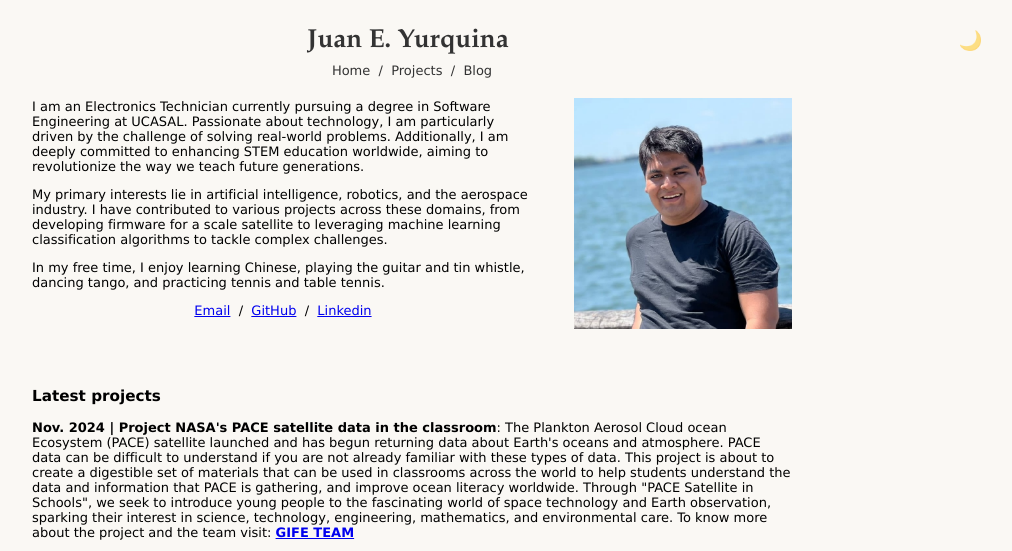
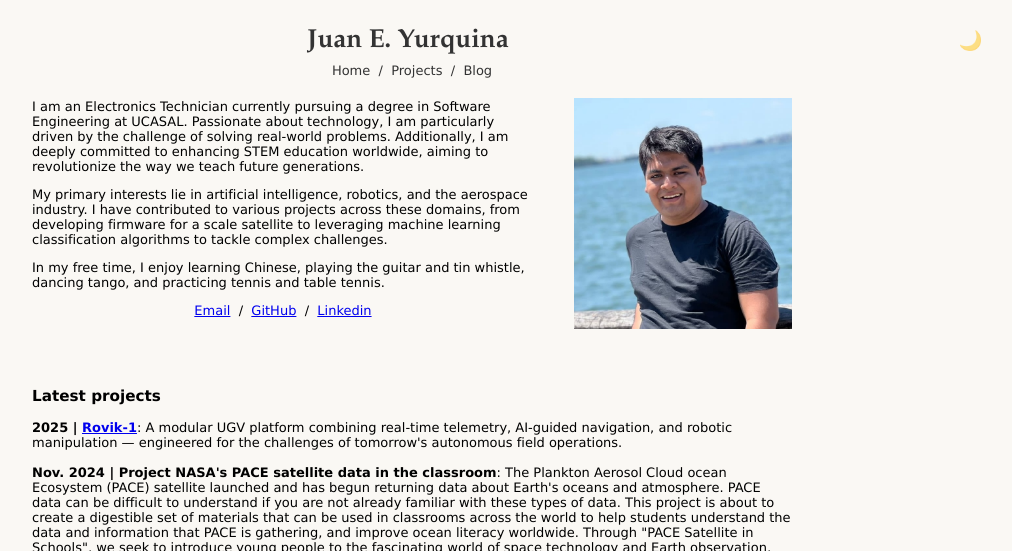
Before and after one commit to estebanjy/estebanjy.github.io, a Jekyll site: the page built from index.html, in a window 1280 px wide and 900 px high, cut to the strip 0-551 px from the top of the window. Shown: the whole strip, without its empty margins (228-1240 px from the left). Built offline with Jekyll 4.4.1, drawn with Linux system fonts in a browser that asks for light colours.

Commit message:
add Rovik-1 project to projects section

```diff
--- a/index.html
+++ b/index.html
@@ -38,6 +38,9 @@ title: Home
             <tr style="padding:0px">
               <td style="padding:20px;width:75%;vertical-align:middle">
                 <h3>Latest projects</h3>
+                <b>2025 | <a href="https://www.rovik1.com">Rovik-1</a></b>: A modular UGV platform combining real-time telemetry, AI-guided navigation, and robotic manipulation — engineered for the challenges of tomorrow's autonomous field operations.
+                <br>
+                <br>
                 <b>Nov. 2024 | Project NASA's PACE satellite data in the classroom</b>: The Plankton Aerosol Cloud ocean Ecosystem (PACE) satellite launched and has begun returning data about Earth's oceans and atmosphere. PACE data can be difficult to understand if you are not already familiar with these types of data. This project is about to create a digestible set of materials that can be used in classrooms across the world to help students understand the data and information that PACE is gathering, and improve ocean literacy worldwide. Through "PACE Satellite in Schools", we seek to introduce young people to the fascinating world of space technology and Earth observation, sparking their interest in science, technology, engineering, mathematics, and environmental care. To know more about the project and the team visit: <b><a href="https://www.spaceappschallenge.org/nasa-space-apps-2024/find-a-team/gife-team/?tab=details">GIFE TEAM</a></b>
                 <br>
                 <br>
```
